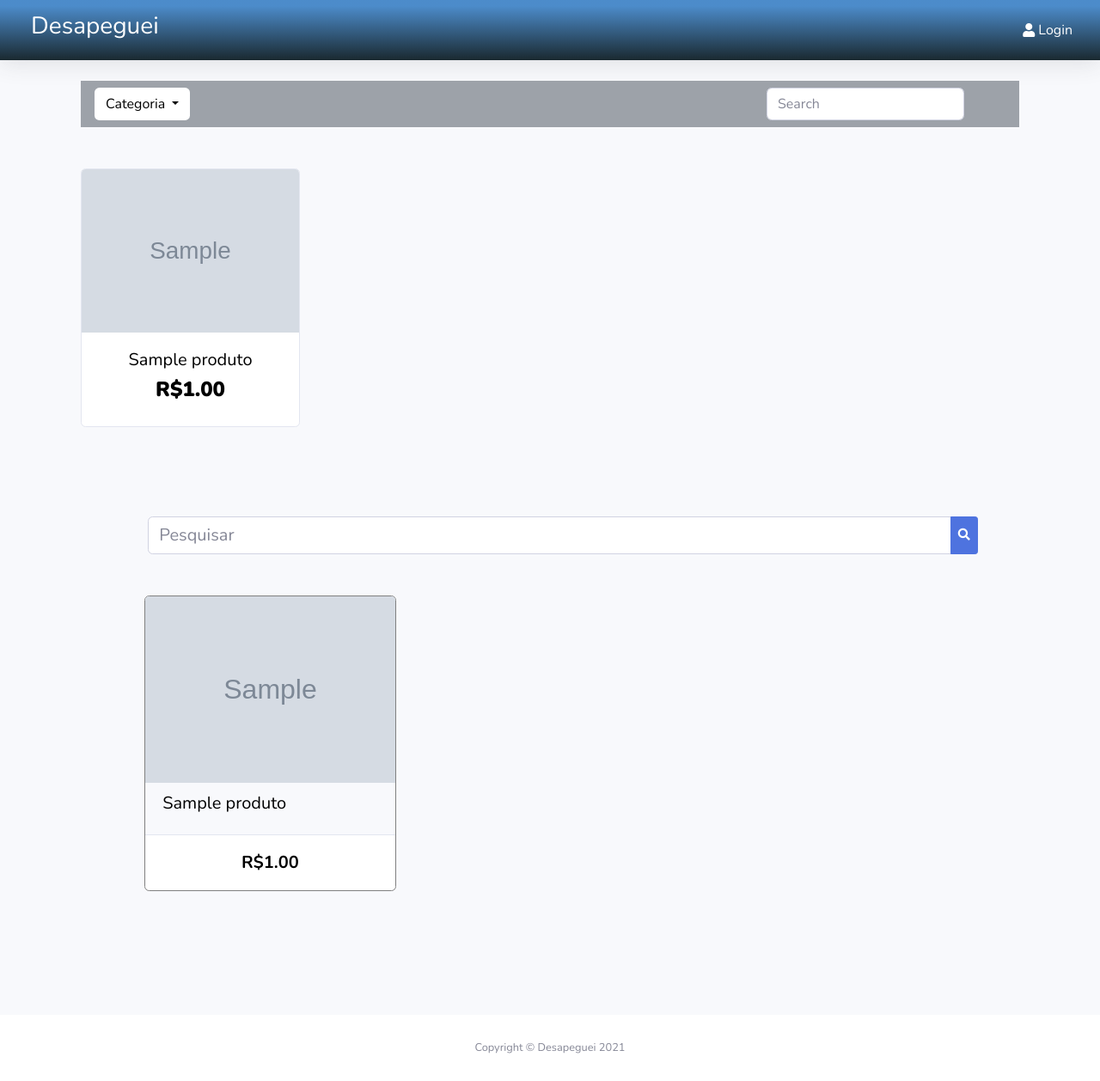
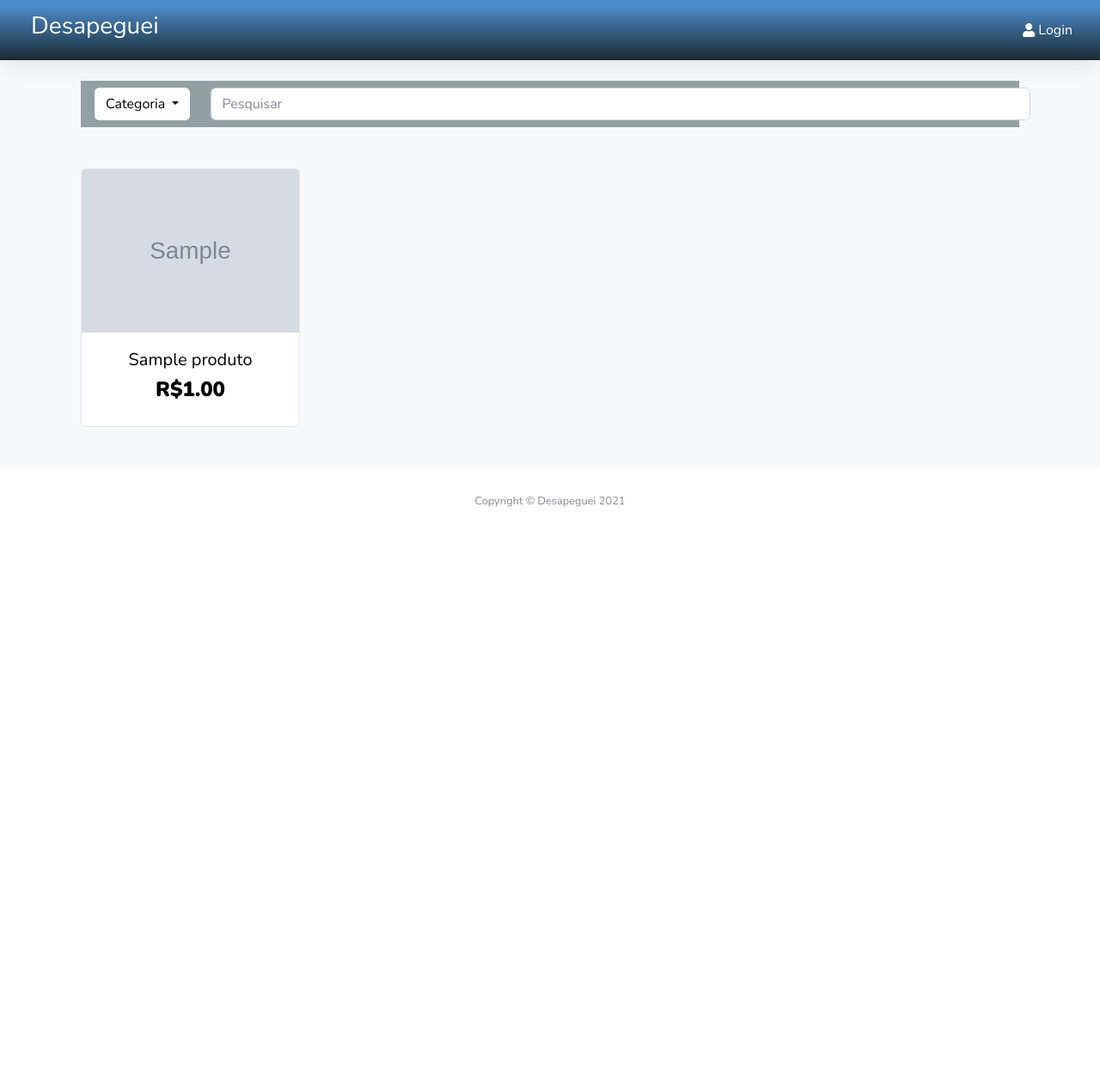
Before and after one commit to mgirlene/Desapeguei, a Django app: page / in a window 1280 px wide. Shown: the whole page at 86% size. After the commit the page ends 590 px from the top, so only its background shows below. Run offline with Django 3.2, Linux system fonts and the light colour scheme; tables that the repository leaves empty hold one stand-in row (values such as "Sample post"); grey boxes marked "Sample" are stand-in pictures; some libraries are stand-ins or nearby versions.

Commit message:
Ajustes barra de pesquisa

```diff
--- a/gerenciador/templates/gerenciador/index.html
+++ b/gerenciador/templates/gerenciador/index.html
@@ -7,7 +7,7 @@
     <main>
         <div class="container">
             <nav class="navbar navbar-expand-lg navbar-dark mdb-color lighten-3 mt-3 mb-5"
-                 style="background-color: #9da2a9;">
+                 style="background-color: #93a0a2;">
                 <div class="dropdown show">
                     <a class="btn dropdown-toggle" href="#" role="button" id="dropdownMenuLink"
                        data-toggle="dropdown" aria-haspopup="true" aria-expanded="false"
@@ -20,12 +20,10 @@
                         <a class="dropdown-item" href="#">Something else here</a>
                     </div>
                 </div>
-                <ul class="navbar-nav mr-auto">
-                </ul>
                 <form class="form-inline">
-                    <div class="md-form my-0">
-                        <input class="form-control mr-sm-5" type="text" placeholder="Search" aria-label="Search">
-                    </div>
+                        <div class="md-form my-0">
+                            <input class="form-control mr-sm-5 ml-4" type="text" placeholder="Pesquisar" aria-label="Search" style="padding-right: 46rem!important;">
+                        </div>
                 </form>
             </nav>
             <!--/.Navbar-->
@@ -60,44 +58,6 @@
         </div>
     </main>
     <!--Main layout-->
-    <div class="row justify-content-center" style="padding-left: 30px;">
-        <div class="col-xl-10 col-lg-8 col-md-8 col-sm-11 mt-4 mb-5 pb-5 justify-content-center">
-            <nav class="navbar navbar-light justify-content-center mt-4">
-                <div class="form-group input-group">
-                    <input name="consulta" id="txt_consulta" placeholder="Pesquisar" type="text"
-                           style="font-size: 20px;" class="form-control">
-                    <span class="input-group-append"><button type="button" class=" btn btn-primary btn-sm" id="btnSort"><i
-                            class="fa fa-search"></i></button></span>
-                </div>
-            </nav>
-            <!-- Cards -->
-            <div class="layout-margin-8 mt-4">
-                <div class="card-deck">
-                    {% for produto in produto_list %}
-                        <div class="col-12 col-sm-6 col-md-4 d-flex align-items-sm-stretch flex-column">
-                            <div class="thumbnail">
-                                <a href="#" style="text-decoration:none; color:black;">
-                                    <div class="card d-flex flex-fill mb-5"
-                                         style="border: 1px solid gray">
-                                        {% if produto.imagem %}
-                                            <img class="card-img-top pr-0 mr-0"
-                                                 src="{{ produto.imagem|thumbnail_url:'produtos' }}">
-                                        {% endif %}
-                                        <div class="card-header">
-                                            <h5 class="card-title">{{ produto.nome }}</h5>
-                                        </div>
-                                        <div class="card-body">
-                                            <h5 class="card-text text-center"><b>R${{ produto.preco }}</b></h5>
-                                        </div>
-                                    </div>
-                                </a>
-                            </div>
-                        </div>
-                    {% endfor %}
-                </div>
-            </div>
-        </div>
-    </div>
 {% endblock content %}
 
 
```
Also changed, not shown: produto/templates/produto/produtoList.html (+34 -35 lines).
